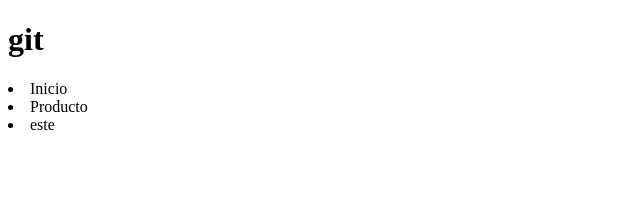
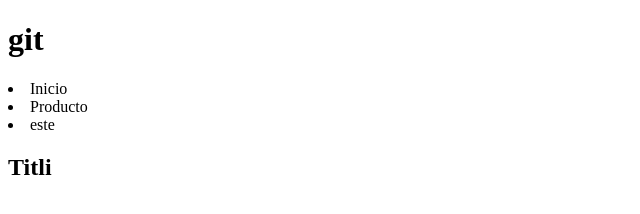
Before and after one commit to andresVarelaFlorez/github, a plain HTML site: page index.html in a window 1280 px wide. Shown: the full height of the page, 0-640 px from the left. Drawn offline with Linux system fonts and the light colour scheme.

Commit message:
agrege un h2

```diff
--- a/index.html
+++ b/index.html
@@ -15,6 +15,10 @@
             <li><a>este</a></li>
         </nav>
     </header>
-
+    <main>
+        <section>
+            <h2>Titli</h2>
+        </section>
+    </main>
 </body>
 </html>
```
